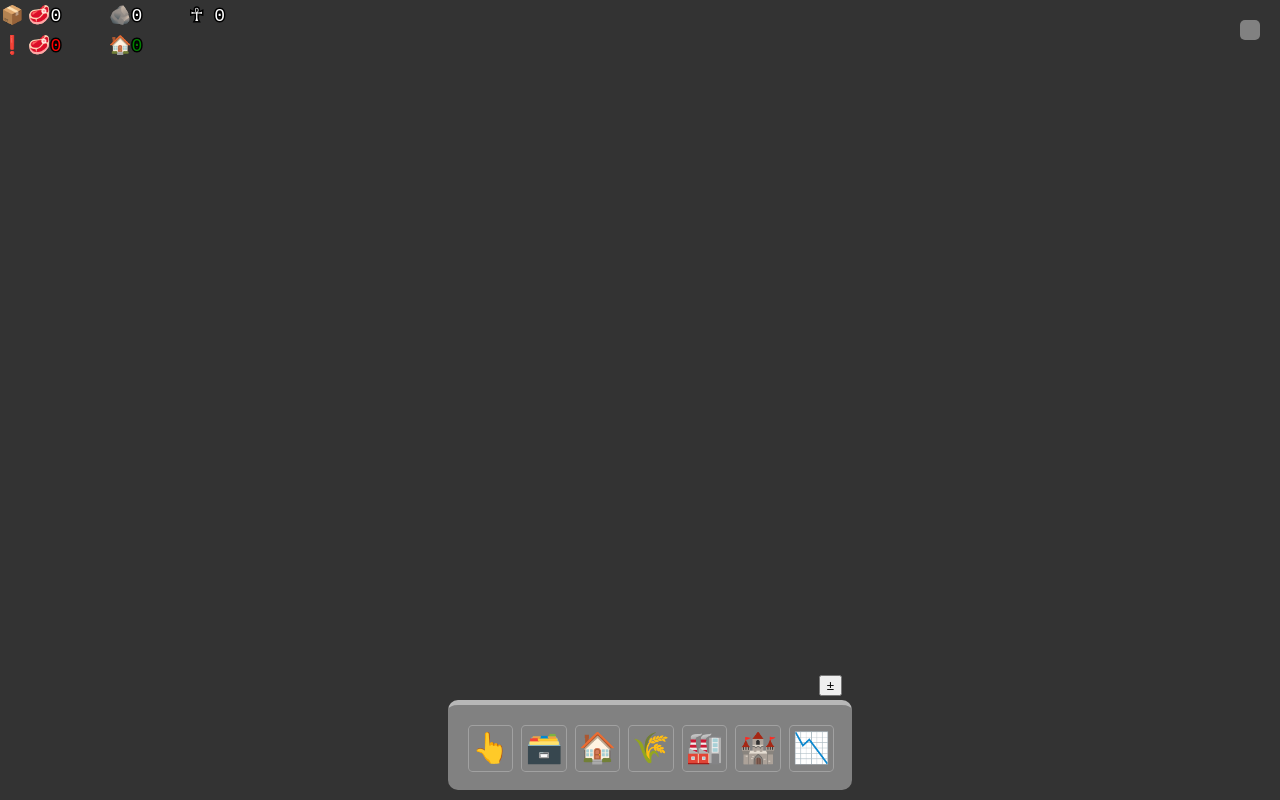
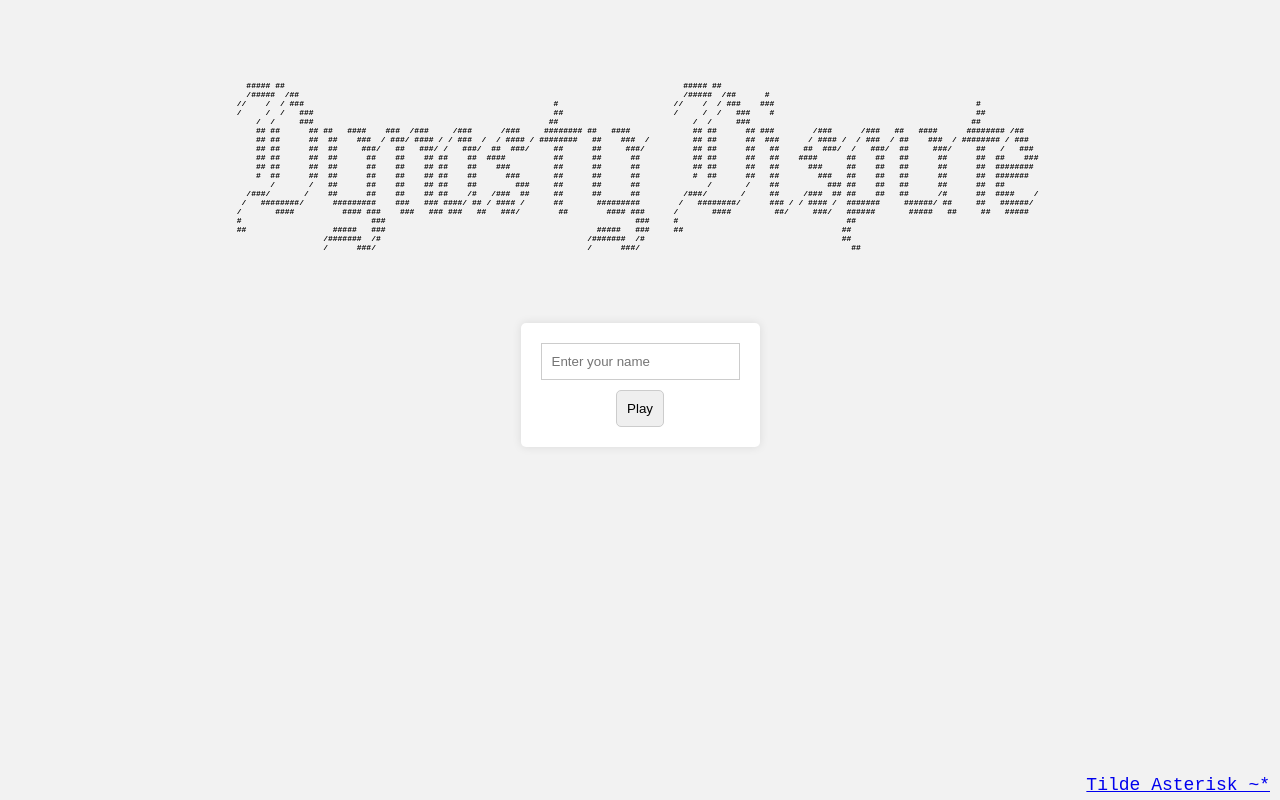
Before and after one commit to TildeAsterisk/Dynasty_Dispute, a website: page client/index.html in a window 1280 px wide. Drawn offline with nearby package versions, Linux system fonts and the light colour scheme; no server answers.

Commit message:
Updating login page. #35

```diff
--- a/client/index.html
+++ b/client/index.html
@@ -1,55 +1,148 @@
 <!DOCTYPE html>
-<html lang="en">
+<html>
 <head>
-  <meta charset="UTF-8">
-  <meta name="viewport" content="width=device-width, initial-scale=1.0">
-  <title>Civilization Sim</title>
-  <link rel="stylesheet" href="style.css">
+  <title>Login Page</title>
+  <style>
+    body {
+      font-family: 'Courier New', Courier, monospace;
+      background-color: #f2f2f2;
+      padding:0;
+      margin:0;
+    }
+
+    .container {
+      display: flex;
+      flex-direction: column;
+      align-items: center;
+      justify-content: center;
+      height: 100vh;
+    }
+
+    #loginBoxContainer{
+      display: flex;
+      flex-direction: column;
+      flex-grow: 2;
+    }
+    #loginBox{
+      max-width: 400px;
+      margin: 0 auto;
+      padding: 20px;
+      background-color: #fff;
+      border-radius: 5px;
+      box-shadow: 0 0 10px rgba(0, 0, 0, 0.1);
+    }
+
+
+    .container h2 {
+      text-align: center;
+      margin-bottom: 20px;
+    }
+
+    .form-group {
+      margin-bottom: 10px;
+      width:100%;
+    }
+
+    .form-group label {
+      display: block;
+      font-weight: bold;
+      margin-bottom: 5px;
+    }
+
+    .form-group input {
+      /*width: 100%;*/
+      display:block;
+      padding: 10px;
+      border: 1px solid #ccc;
+    }
+
+    #playButton {
+      display:block;
+      padding: 10px;
+      border: 1px solid #ccc;
+      border-radius: 5px;
+    }
+
+    .form-group button {
+      width: 100%;
+      padding: 10px;
+      background-color: #4CAF50;
+      color: #fff;
+      border: none;
+      border-radius: 5px;
+      cursor: pointer;
+    }
+
+    .title-container {
+      font-size:4px;
+      font-family: 'Courier New', Courier, monospace;
+      display: flex;
+      flex-direction: column;
+      align-items: center;
+      justify-content: center;
+      flex-grow: 0.75;
+      width: 100%;
+      white-space: pre;
+    }
+
+
+    footer {
+      font-size:large;
+      position: absolute;
+      bottom:0;
+      right:0;
+      text-align: center;
+      padding: 5px 10px;
+      color: rgb(58, 58, 58);
+    }
+  </style>
 </head>
 <body>
-  <canvas id="gameCanvas"></canvas>
-
-  <div id="menu">
-    <div id="unitActionsMenu">  </div>
-
-    <div id="unitInfoContainer">
-      <div id="unitInfo"></div>
+  <div class="container">
+    <div class="title-container">
+      <h1>
+  ##### ##                                                                                   ##### ##
+  /#####  /##                                                                                /#####  /##      #
+//    /  / ###                                                    #                        //    /  / ###    ###                                          #
+/     /  /   ###                                                  ##                       /     /  /   ###    #                                          ##
+    /  /     ###                                                 ##                            /  /     ###                                              ##
+    ## ##      ## ##   ####    ###  /###     /###      /###     ######## ##   ####             ## ##      ## ###        /###      /###   ##   ####      ######## /##
+    ## ##      ##  ##    ###  / ###/ #### / / ###  /  / #### / ########   ##    ###  /         ## ##      ##  ###      / #### /  / ###  / ##    ###  / ######## / ###
+    ## ##      ##  ##     ###/   ##   ###/ /   ###/  ##  ###/     ##      ##     ###/          ## ##      ##   ##     ##  ###/  /   ###/  ##     ###/     ##   /   ###
+    ## ##      ##  ##      ##    ##    ## ##    ##  ####          ##      ##      ##           ## ##      ##   ##    ####      ##    ##   ##      ##      ##  ##    ###
+    ## ##      ##  ##      ##    ##    ## ##    ##    ###         ##      ##      ##           ## ##      ##   ##      ###     ##    ##   ##      ##      ##  ########
+    #  ##      ##  ##      ##    ##    ## ##    ##      ###       ##      ##      ##           #  ##      ##   ##        ###   ##    ##   ##      ##      ##  #######
+       /       /   ##      ##    ##    ## ##    ##        ###     ##      ##      ##              /       /    ##          ### ##    ##   ##      ##      ##  ##
+  /###/       /    ##      ##    ##    ## ##    /#   /###  ##     ##      ##      ##         /###/       /     ##     /###  ## ##    ##   ##      /#      ##  ####    /
+ /   ########/      #########    ###   ### ####/ ## / #### /      ##       #########        /   ########/      ### / / #### /  #######     ######/ ##     ##   ######/
+/       ####          #### ###    ###   ### ###   ##   ###/        ##        #### ###      /       ####         ##/     ###/   ######       #####   ##     ##   #####
+#                           ###                                                    ###     #                                   ##
+##                  #####   ###                                            #####   ###     ##                                 ##
+                  /#######  /#                                           /#######  /#                                         ##
+                  /      ###/                                            /      ###/                                            ##
+</h1>
     </div>
-
-    <!--div id="questContainer">
-      <h3>Quests:</h3>
-      !-- Quests will be dynamically added here 웃 --
-    </div-->
-  </div>
-
-  <div class="grid-panel" id="gridPanel">
-    <button class="toggle-button" onclick="togglePanel()">±</button>
-    <div id="selectedBuildItemInfo">
-    </div>
-    <div class="grid-container">
-      <div class="grid-item" data-value=""              >👆</div>
-      <div class="grid-item" data-value="storage_Node"  >🗃️</div>
-      <div class="grid-item" data-value="home"          >🏠</div>
-      <div class="grid-item" data-value="resource_Node" data-initobj='{"resourceInventory" : [ {"type":{"key":"food","name":"Food","description":"Resources for consumption.","colour":"yellow", "symbol":"🌾"},"amount":100} ] }'>🌾</div>
-      <div class="grid-item" data-value="resource_Node" >🏭</div>
-      <div class="grid-item" data-value="barracks_Node"  >🏰</div>
-      <div class="grid-item" data-value="path_Node"  >📉</div>
-      <!--div class="grid-item" data-value="generic_Agent" >👤</div>
-      <div class="grid-item" data-value="raider_Agent"  >🤺</div-->
+    <div id="loginBoxContainer">
+      <div id="loginBox">
+        <form action="game.html" method="get">
+          <div class="form-group">
+            <!--label for="username">Name</label-->
+            <input type="text" id="username" name="username" placeholder="Enter your name" required>
+          </div>
+          <!--div class="form-group">
+            <label for="password">Password</label>
+            <input type="password" id="password" name="password" placeholder="Enter your password">
+          </div-->
+          <center>
+            <!--input type="submit" value="Login"></input> or --><input type="submit" value="Play" id="playButton"></input>
+          </center>
+        </form>
+      </div>
     </div>
   </div>
 
-
-  <script src="https://cdn.socket.io/4.5.4/socket.io.min.js"></script>
-
-  <script src="Agent.js">     </script>
-  <script src="Node.js">      </script>
-  <script src="Resource.js">  </script>
-  <script src="State.js">     </script>
-  <script src="UI.js">        </script>
-  <script src="Common_Functions.js"></script>
-
-  <script src="main.js"></script>
-  <script src="EventListeners.js"></script>
+  <footer>
+    <span><a href="https://TildeAsterisk.BlogSpot.com" target="_blank" rel="noopener noreferrer">Tilde Asterisk ~*</a></span>
+  </footer>
 </body>
 </html>
```
Also changed, not shown: client/login.html (deleted, +0 -83 lines).
